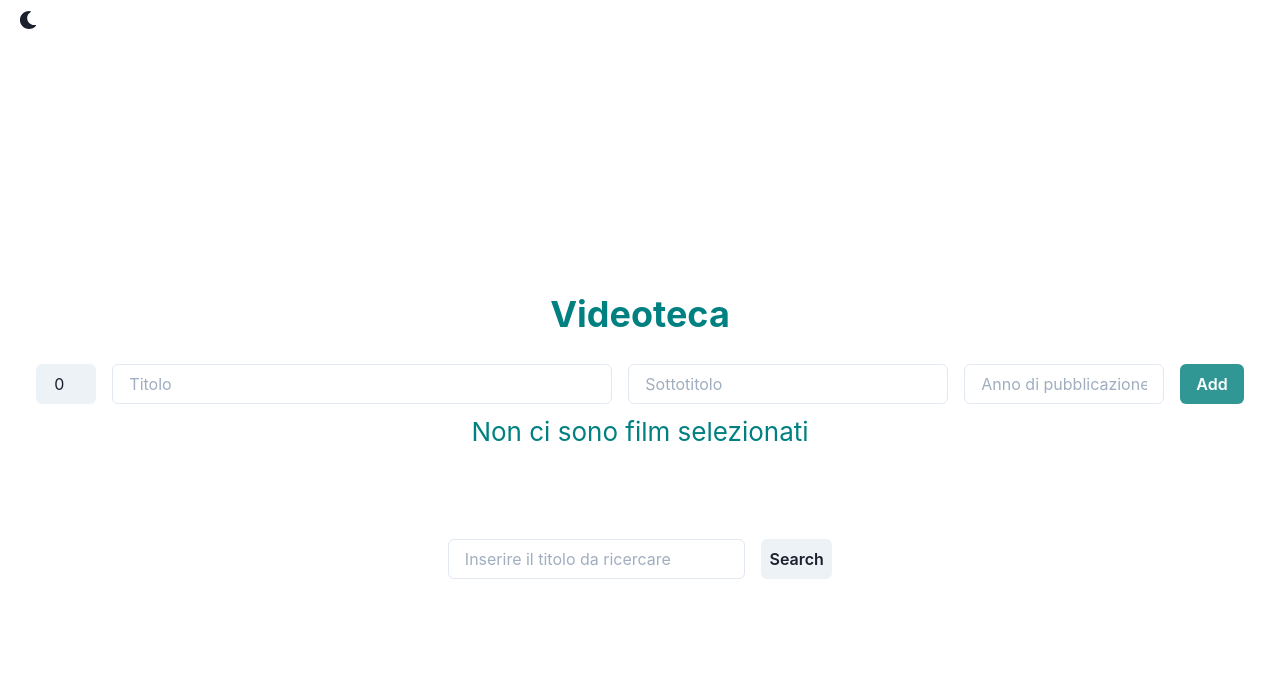
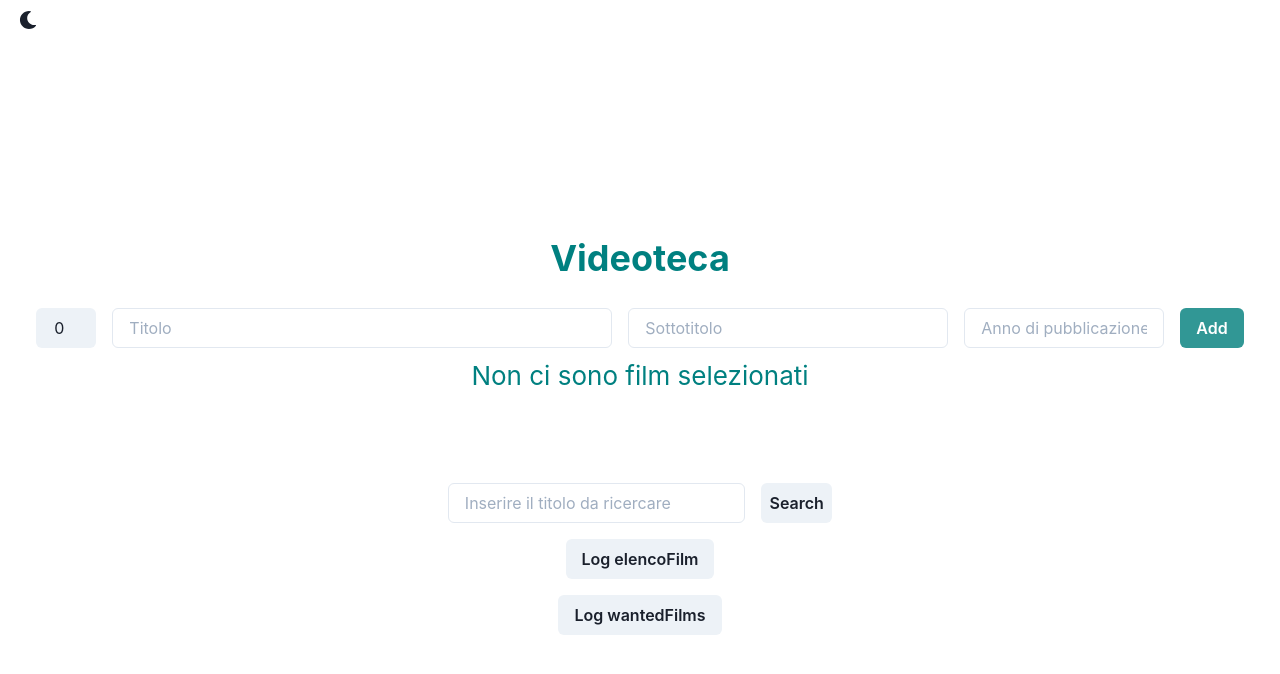
Before and after one commit to par1de/videoteca-redux-typescript, a React (Create React App) app: page / in a window 1280 px wide. Shown: the top 674 px of the page. Built offline with nearby package versions, Linux system fonts and the light colour scheme.

Commit message:
Added react-router to split components over multiple pages

```diff
--- a/package.json
+++ b/package.json
@@ -21,6 +21,7 @@
     "react-dom": "^17.0.2",
     "react-icons": "^4.2.0",
     "react-redux": "^7.2.0",
+    "react-router-dom": "^5.2.0",
     "react-scripts": "4.0.3",
     "typescript": "~4.1.5"
   },
@@ -44,5 +45,8 @@
       "last 1 firefox version",
       "last 1 safari version"
     ]
+  },
+  "devDependencies": {
+    "@types/react-router-dom": "^5.1.7"
   }
 }
--- a/src/App.tsx
+++ b/src/App.tsx
@@ -1,20 +1,35 @@
 import React from "react";
 import { Flex } from "@chakra-ui/react";
-
 import { ColorModeSwitcher } from "./ColorModeSwitcher";
-
 import "./App.css";
 import Videoteca from "./features/components/Videoteca";
+import Ricerca from "./features/components/Ricerca";
+import Test from "./features/components/Test";
+import { BrowserRouter as Router, Switch, Route } from "react-router-dom";
 
 function App() {
   return (
     <>
+      <Router>
         <ColorModeSwitcher />
         <Flex h="100%" className="App" direction="column">
           <header className="App-header">
+            {/* <Router> */}
+            <Switch>
+              <Route exact path="/">
                 <Videoteca />
+              </Route>
+              <Route path="/ricerca">
+                <Ricerca />
+              </Route>
+              <Route path="/test">
+                <Test />
+              </Route>
+            </Switch>
+            {/* </Router> */}
           </header>
         </Flex>
+      </Router>
     </>
   );
 }
--- a/src/features/components/Elenco.tsx
+++ b/src/features/components/Elenco.tsx
@@ -4,7 +4,10 @@ import { Flex, Button, Text } from "@chakra-ui/react";
 import { useDispatch } from "react-redux";
 import { Film } from "./Form";
 // import { TooltipFilm } from "./TooltipFilm";
-import { IArrayProps } from "./Videoteca";
+
+export interface IArrayProps {
+  movies: Array<Film>;
+}
 
 export const Elenco = (props: IArrayProps) => {
   const dispatch = useDispatch();
--- a/src/features/components/Ricerca.tsx
+++ b/src/features/components/Ricerca.tsx
@@ -2,20 +2,23 @@ import React from "react";
 import { Input, Flex, Button } from "@chakra-ui/react";
 import { Elenco } from "./Elenco";
 import { useSelector, useDispatch } from "react-redux";
-import { wantedFilms, ricerca } from "./elencoSlice";
+import { wantedFilms, ricerca, selectFilm } from "./elencoSlice";
 import { useState } from "react";
 
-export const Ricerca = () => {
+function Ricerca() {
   const dispatch = useDispatch();
   const films = useSelector(wantedFilms);
+  const film = useSelector(selectFilm);
   const [titleToResearch, setTitleToResearch] = useState("");
 
   const handleChange = (e: any) => {
     setTitleToResearch(e.target.value);
+    console.log(e.target.value);
   };
 
   const handleClick = () => {
     dispatch(ricerca(titleToResearch));
+    console.log(titleToResearch);
   };
 
   return (
@@ -32,6 +35,10 @@ export const Ricerca = () => {
         </Button>
       </Flex>
       <Elenco movies={films} />
+      {console.log(film)}
+      {console.log(films)}
     </>
   );
-};
+}
+
+export default Ricerca;
--- /dev/null
+++ b/src/features/components/Test.tsx
@@ -0,0 +1,31 @@
+import React from "react";
+import { useSelector } from "react-redux";
+import { wantedFilms, selectFilm } from "./elencoSlice";
+import { Button } from "@chakra-ui/react";
+
+function Test() {
+  const film = useSelector(selectFilm);
+  const films = useSelector(wantedFilms);
+
+  const handleClickElenco = () => {
+    console.log(film);
+  };
+
+  const handleClickWanted = () => {
+    console.log(films);
+  };
+
+  return (
+    <>
+      <Button m={2} onClick={handleClickElenco}>
+        Log elencoFilm
+      </Button>
+
+      <Button m={2} onClick={handleClickWanted}>
+        Log wantedFilms
+      </Button>
+    </>
+  );
+}
+
+export default Test;
--- a/src/features/components/Videoteca.tsx
+++ b/src/features/components/Videoteca.tsx
@@ -3,19 +3,14 @@ import { Form } from "./Form";
 import { Elenco } from "./Elenco";
 import { Header } from "./Header";
 import { DettaglioFilm } from "./DettaglioFilm";
-import { detailFilm } from "./elencoSlice";
+import { detailFilm, selectFilm } from "./elencoSlice";
 import { useSelector } from "react-redux";
 import { Film } from "./Form";
-import { selectFilm } from "./elencoSlice";
-import { Ricerca } from "./Ricerca";
-
+import Ricerca from "./Ricerca";
+import Test from "./Test";
 
 export interface Iprops {
   movie: Film;
-}
-
-export interface IArrayProps {
-  movies: Array<Film>;
 }
 
 function Videoteca() {
@@ -26,9 +21,10 @@ function Videoteca() {
     <>
       <Header />
       <Form />
-      <Elenco movies={films}/>
+      <Elenco movies={films} />
       <DettaglioFilm movie={film} />
       <Ricerca />
+      <Test />
     </>
   );
 }
--- a/src/features/components/elencoSlice.ts
+++ b/src/features/components/elencoSlice.ts
@@ -46,6 +46,7 @@ export const elencoSlice = createSlice({
     ricerca: (state, action) => {
         state.wantedFilms = state.elencoFilm.filter( x => x.titleInput.includes(action.payload));
         state.isSelected = false;
+        console.log(state.wantedFilms);
     }
   },
 });
```
Also changed, not shown: 2 other files (tests, documents, lock files or other folders). Lines whose indentation alone changed are shown as unchanged.
